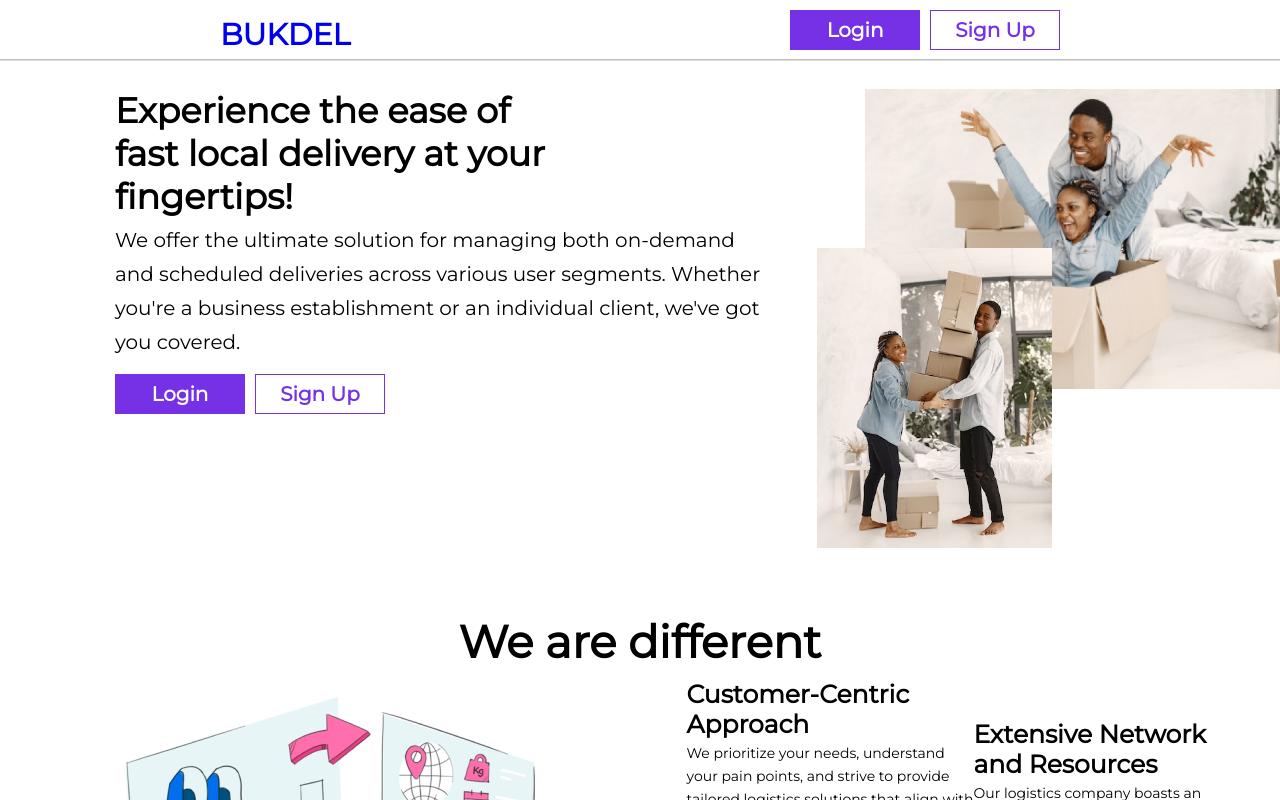
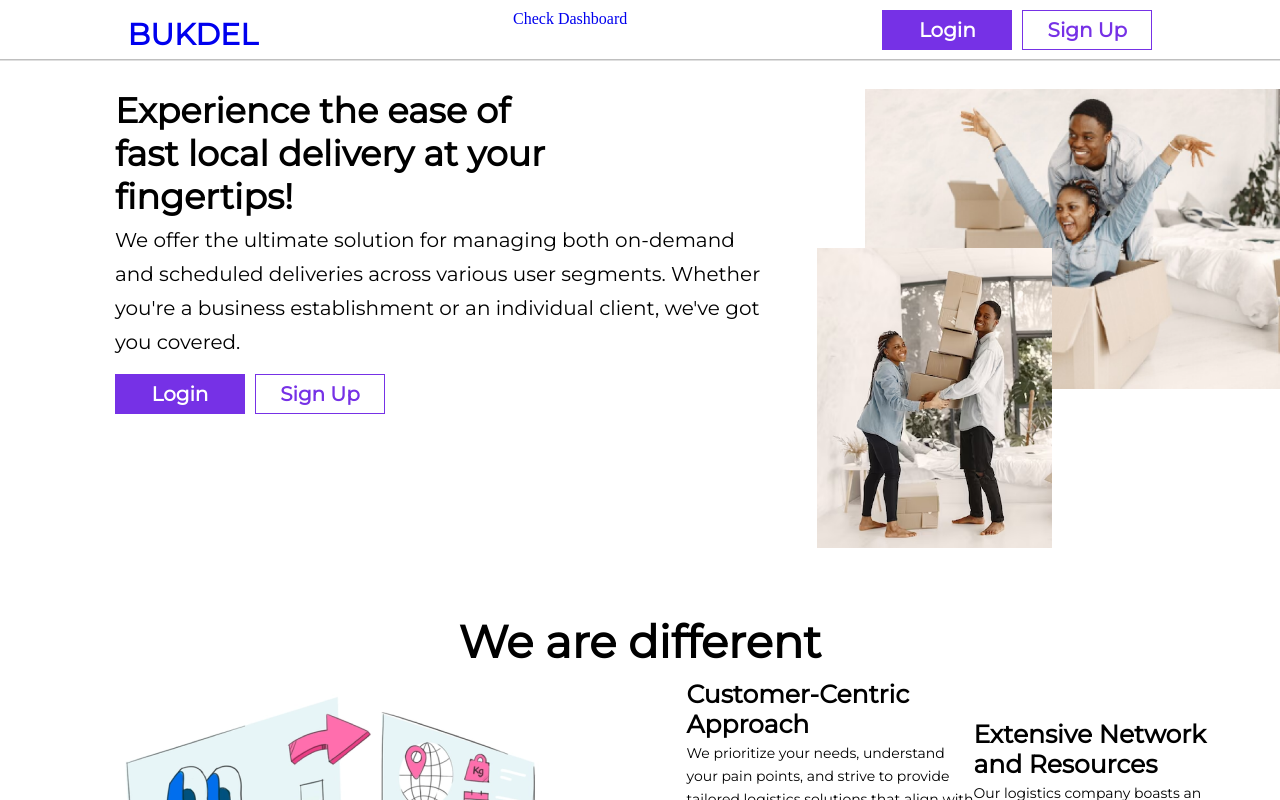
Before and after one commit to adewaleftk/bukdel, a React (Vite) app: page /logistics in a window 1280 px wide. Shown: the top 800 px of the page. Built offline with nearby package versions, Linux system fonts and the light colour scheme.

Commit message:
Dashboard  updated

```diff
--- a/src/assets/components/Login.jsx
+++ b/src/assets/components/Login.jsx
@@ -1,10 +1,12 @@
 import { useState } from 'react';
 import '../styles/login.css';
 import LoginImage from '../images/login-image.png'
+// import { useNavigate } from 'react-router-dom';
 
 function Login() {
     const [email, setEmail] = useState('');
     const [password, setPassword] = useState('');
+    // const navigate = useNavigate();
 
     const handleEmailChange = (e) => {
       setEmail(e.target.value);
@@ -19,6 +21,7 @@ function Login() {
       // Your login logic here
       console.log('Email:', email);
       console.log('Password:', password);
+      // navigate('/dasboard');
       // You can use this data to authenticate the user or handle the login process.
     };
 
--- a/src/assets/components/Navbar.jsx
+++ b/src/assets/components/Navbar.jsx
@@ -1,5 +1,6 @@
 import '../styles/navbar.css'
-import { Link, NavLink } from 'react-router-dom'
+import { Link } from 'react-router-dom'
+import { NavLink } from 'react-router-dom'
 
 function Navbar() {
   return (
@@ -7,9 +8,10 @@ function Navbar() {
         <div className='logo'>
           <Link to="/">BUKDEL</Link>
         </div>
+        <NavLink to="/dashboard">Check Dashboard</NavLink>
         <div className='auth'>
             <div>
-              <NavLink to='/login'>Login</NavLink>
+              <Link to='/login'>Login</Link>
             </div>
             <div className='join'>
               <Link to='/join'>Sign Up</Link>
```
